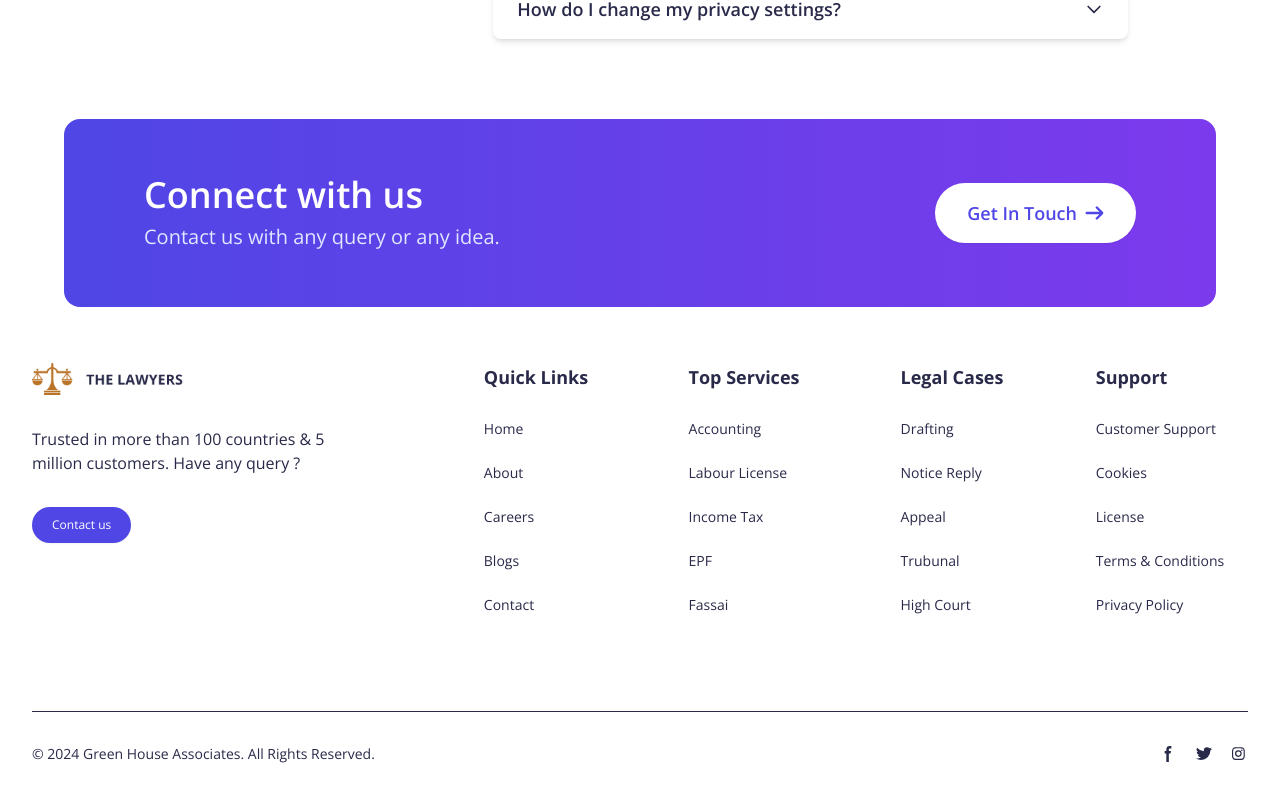
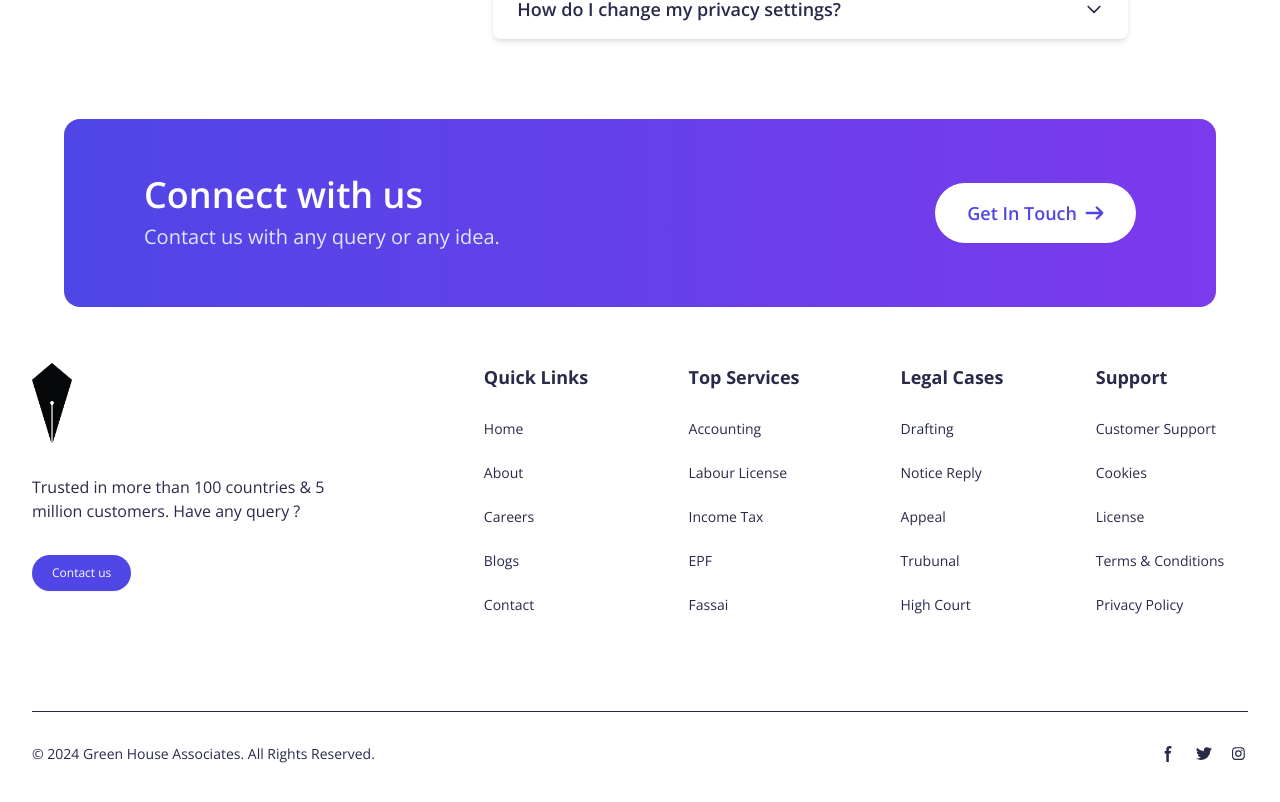
Before and after one commit to shakti1590/Lawyers-Portfolio-UI, a React (Create React App) app: page / in a window 1280 px wide. Shown: the part 3836-4638 px from the top of the page. Built offline with nearby package versions, Linux system fonts and the light colour scheme.

Commit message:
update logo

```diff
--- a/src/components/Footer.js
+++ b/src/components/Footer.js
@@ -1,5 +1,5 @@
 import React from 'react';
-import Logo from '../assets/img/logo.png';
+import Logo from '../assets/img/PEN NIB  white.png';
 const Footer = () => {
   return (
         <footer className="w-full py-14">
@@ -43,7 +43,7 @@ const Footer = () => {
             <div className="grid grid-cols-2 min-[690px]:grid-cols-4 lg:grid-cols-6 gap-4 xl:gap-8 pt-14 pb-10 max-w-xs mx-auto min-[690px]:max-w-2xl lg:max-w-full">
                 <div className="col-span-full mb-10 lg:col-span-2 lg:mb-0">
                     <a href="#"  className="flex justify-center lg:justify-start">
-                        <img src={Logo} alt="Logo" className="h-8 w-auto"></img>
+                        <img src={Logo} alt="Logo" className="h-20 w-auto"></img>
                     </a>
                     <p className="py-8 text-gray-500 lg:max-w-xs text-center lg:text-left">Trusted in more than 100 countries & 5 million customers. Have any query ?</p>
                     <a href="javascript:;"  className="py-2.5 px-5 h-9 block w-fit font- bg-indigo-600 rounded-full shadow-sm text-xs text-white mx-auto transition-all  duration-500 hover:bg-indigo-700 lg:mx-0">
```
Also changed, not shown: src/assets/img/PEN NIB  white.png (added), src/assets/img/PEN NIB trance.png (added).
